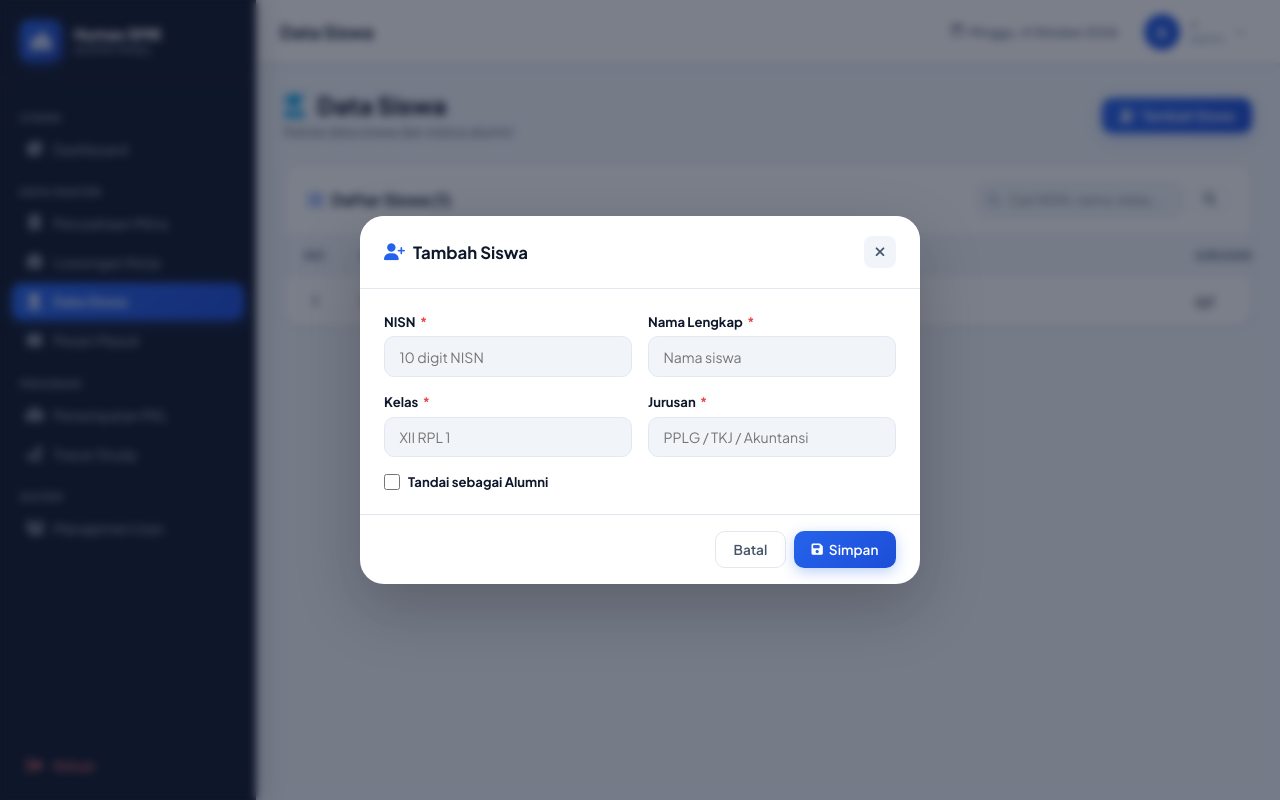
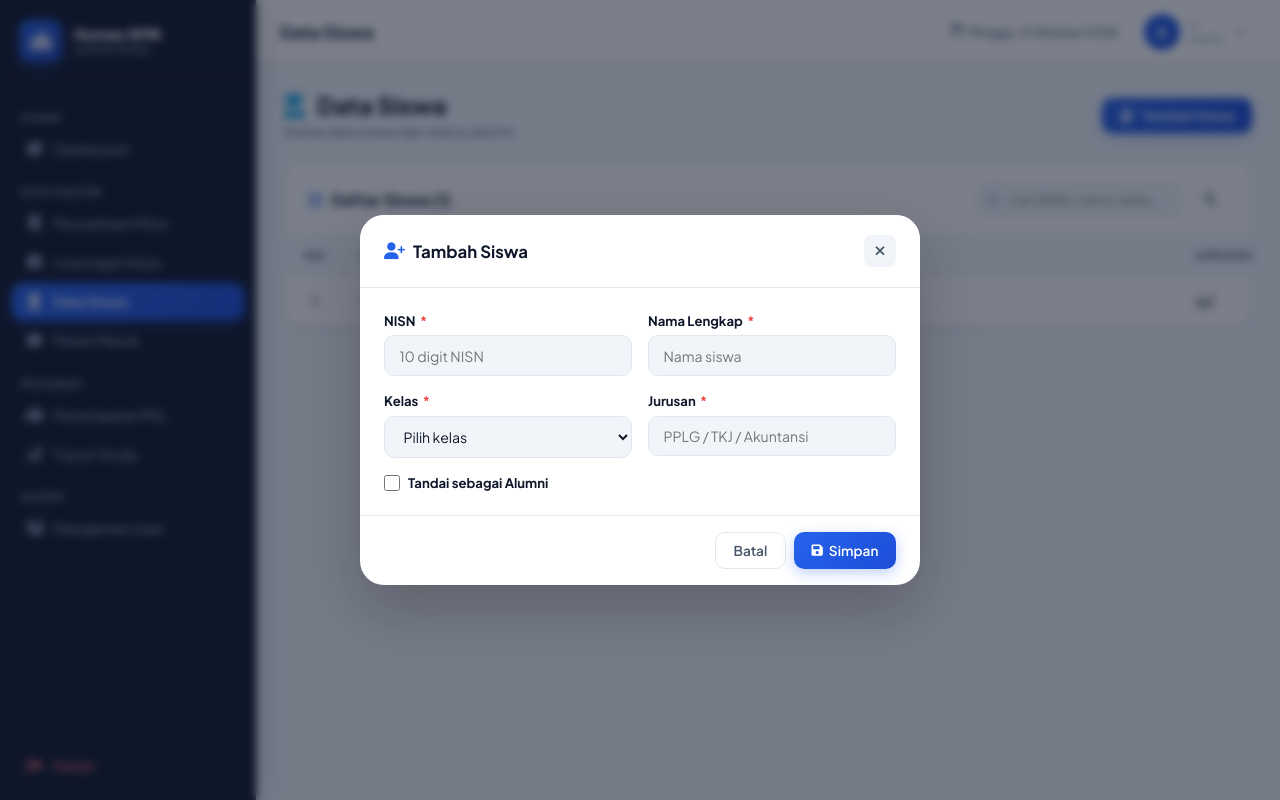
Before and after one commit to maulanamuhammadzidan4-commits/humas-project, a PHP site: page /admin/siswa.php in a window 1280 px wide, after a click on "Tambah Siswa". Run offline with PHP 8.4, Linux system fonts and the light colour scheme; the visitor is signed in with stand-in values (Sample User, id 1); data comes from the database, SQL or seed files in the repository; some libraries are stand-ins or nearby versions.

Commit message:
feat: implement class selection dropdown and update validation in siswa handler

```diff
--- a/admin/backend/siswa_handler.php
+++ b/admin/backend/siswa_handler.php
@@ -26,7 +26,7 @@ try {
     if ($action === 'tambah') {
         $nisn = validateString($_POST['nisn'] ?? null, 'NISN', 10, 10);
         $nama_siswa = validateString($_POST['nama_siswa'] ?? null, 'Nama siswa', 1, 150);
-        $kelas = validateString($_POST['kelas'] ?? null, 'Kelas', 1, 20);
+        $kelas = validateEnum($_POST['kelas'] ?? null, SiswaRepository::getClassOptions(), 'kelas');
         $jurusan = validateString($_POST['jurusan'] ?? null, 'Jurusan', 1, 50);
         $status_alumni = isset($_POST['status_alumni'])
             ? (validateEnum($_POST['status_alumni'], ['1'], 'status alumni') === '1' ? 1 : 0)
@@ -57,7 +57,7 @@ try {
         $id = validateInteger($_POST['id'] ?? null, 'ID siswa', 1, 2147483647);
         $nisn = validateString($_POST['nisn'] ?? null, 'NISN', 10, 10);
         $nama_siswa = validateString($_POST['nama_siswa'] ?? null, 'Nama siswa', 1, 150);
-        $kelas = validateString($_POST['kelas'] ?? null, 'Kelas', 1, 20);
+        $kelas = validateEnum($_POST['kelas'] ?? null, SiswaRepository::getClassOptions(), 'kelas');
         $jurusan = validateString($_POST['jurusan'] ?? null, 'Jurusan', 1, 50);
         $status_alumni = isset($_POST['status_alumni'])
             ? (validateEnum($_POST['status_alumni'], ['1'], 'status alumni') === '1' ? 1 : 0)
--- a/admin/siswa.php
+++ b/admin/siswa.php
@@ -252,7 +252,12 @@ $page_title = "Data Siswa";
                 <div class="form-row">
                     <div class="form-group">
                         <label>Kelas <span class="required">*</span></label>
-                        <input type="text" name="kelas" class="form-control" required maxlength="20" placeholder="XII RPL 1">
+                        <select name="kelas" class="form-control" required>
+                            <option value="">Pilih kelas</option>
+                            <?php foreach (SiswaRepository::getClassOptions() as $kelas): ?>
+                                <option value="<?= htmlspecialchars($kelas, ENT_QUOTES, 'UTF-8') ?>"><?= htmlspecialchars($kelas, ENT_QUOTES, 'UTF-8') ?></option>
+                            <?php endforeach; ?>
+                        </select>
                     </div>
 
                     <div class="form-group">
@@ -327,7 +332,12 @@ $page_title = "Data Siswa";
                 <div class="form-row">
                     <div class="form-group">
                         <label>Kelas <span class="required">*</span></label>
-                        <input type="text" name="kelas" id="e_kelas" class="form-control" required maxlength="20">
+                        <select name="kelas" id="e_kelas" class="form-control" required>
+                            <option value="">Pilih kelas</option>
+                            <?php foreach (SiswaRepository::getClassOptions() as $kelas): ?>
+                                <option value="<?= htmlspecialchars($kelas, ENT_QUOTES, 'UTF-8') ?>"><?= htmlspecialchars($kelas, ENT_QUOTES, 'UTF-8') ?></option>
+                            <?php endforeach; ?>
+                        </select>
                     </div>
 
                     <div class="form-group">
--- a/backend/repositories/SiswaRepository.php
+++ b/backend/repositories/SiswaRepository.php
@@ -2,6 +2,20 @@
 
 final class SiswaRepository
 {
+    private const CLASS_MAJORS = ['AT', 'TJKT', 'PPLG', 'TE'];
+
+    public static function getClassOptions(): array
+    {
+        $classes = [];
+        foreach (self::CLASS_MAJORS as $major) {
+            for ($number = 1; $number <= 5; $number++) {
+                $classes[] = "XII {$major} {$number}";
+            }
+        }
+
+        return $classes;
+    }
+
     public static function countWithSearch(mysqli $connection, string $search): int
     {
         $where = $search === '' ? '' : ' WHERE nisn LIKE ? OR nama_siswa LIKE ? OR kelas LIKE ? OR jurusan LIKE ?';
```
